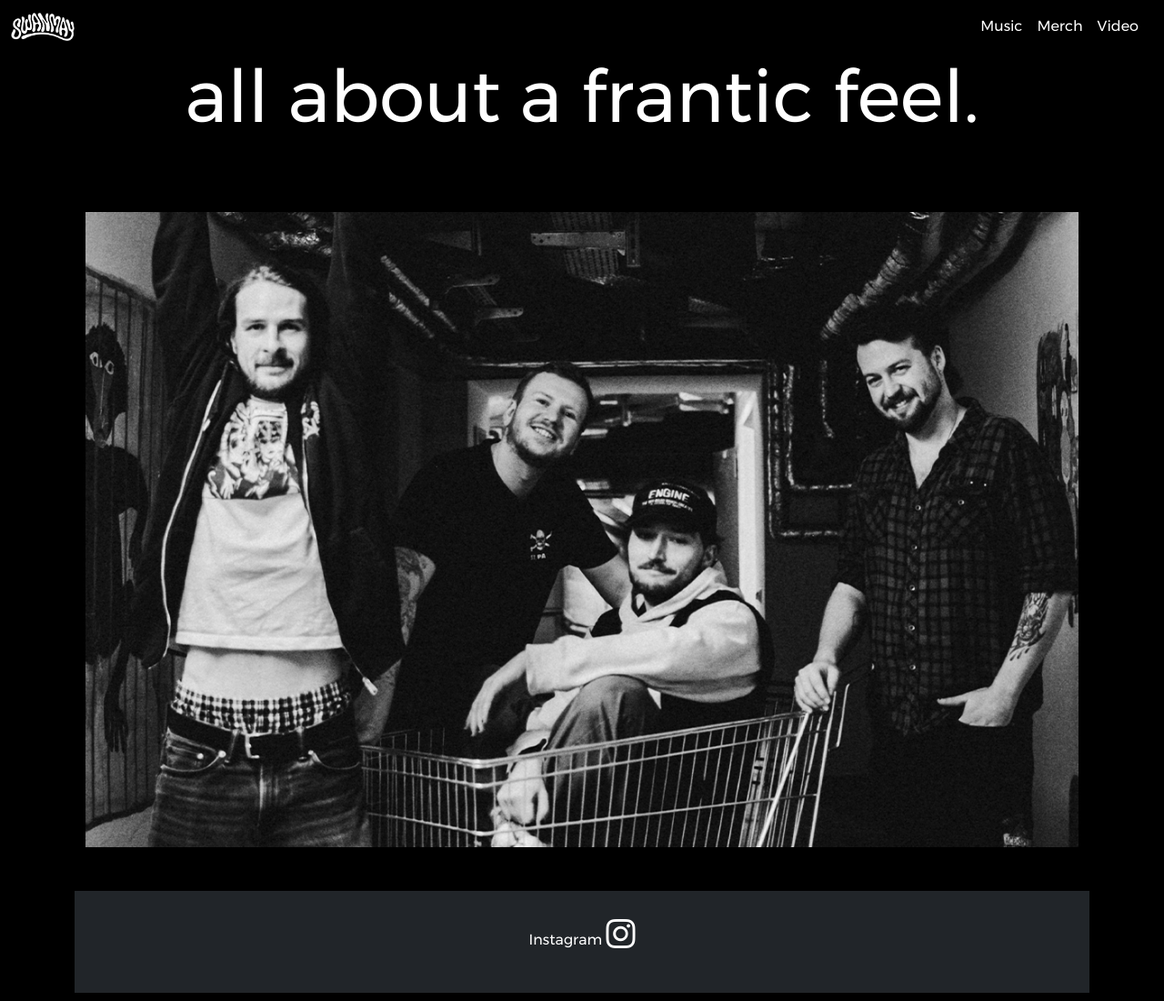
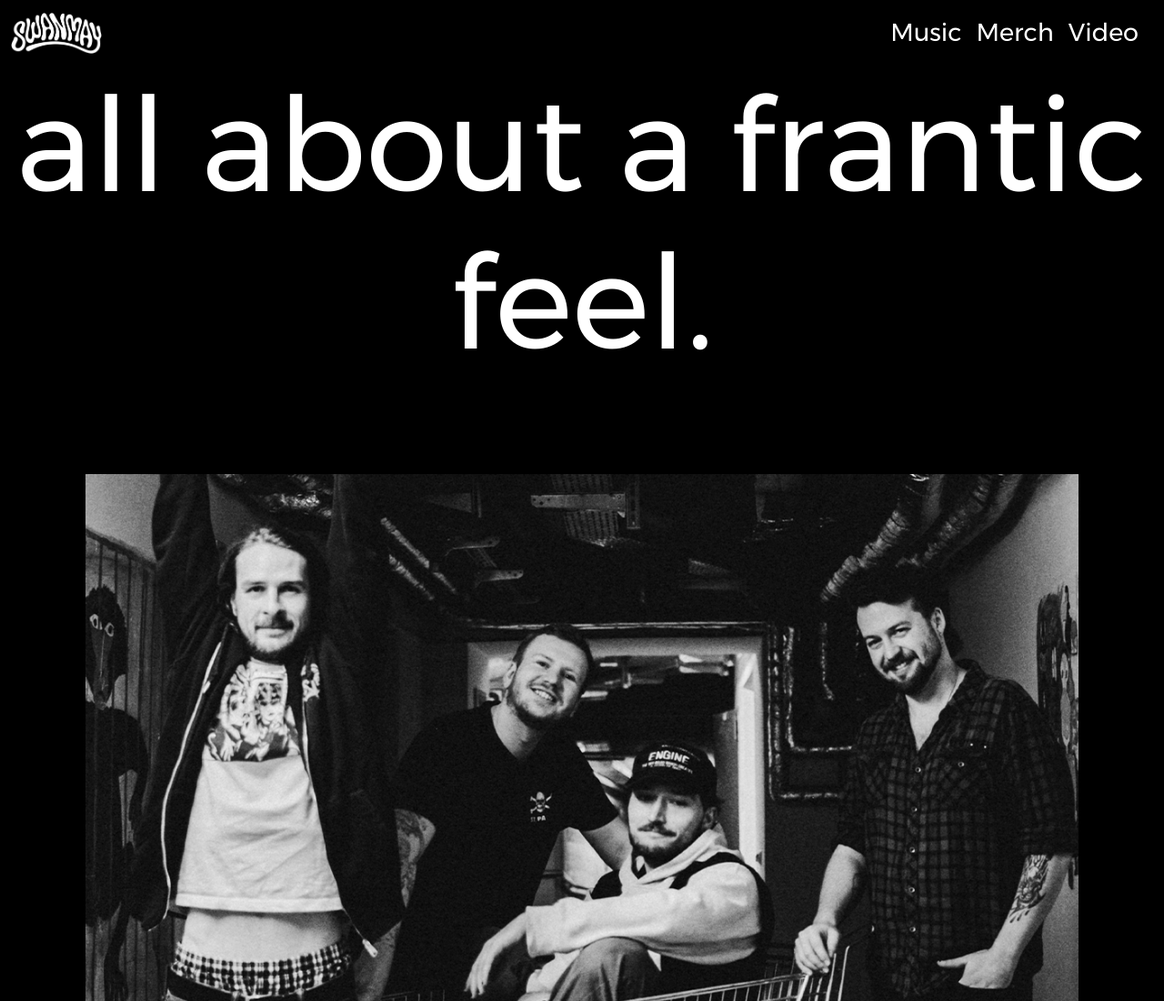
Before and after one commit to swanmaywebsite/website, a plain HTML site: page index.html in a window 1280 px wide. Shown: the top 1100 px of the page at 91% size. Drawn offline with Linux system fonts and the light colour scheme.

Commit message:
wir kumman mehr hin

```diff
--- a/index.html
+++ b/index.html
@@ -24,7 +24,7 @@
     <nav class="navbar navbar-expand-lg">
         <div class="container-fluid">
             <a class="navbar-brand" href="#">
-                <img src="/assets/SWANMAY_Logo_2024_W.png" alt="" width="70em">
+                <img src="/assets/SWANMAY_Logo_2024_W.png" alt="" width="100em">
             </a>
             <button class="navbar-toggler" type="button" data-bs-toggle="collapse" data-bs-target="#navbarNav"
                 aria-controls="navbarNav" aria-expanded="false" aria-label="Toggle navigation">
@@ -32,7 +32,7 @@
                     <i class="bi-list" style="font-size: 2rem; color: white;"></i>
                 </span>
             </button>
-            <div class="collapse navbar-collapse justify-content-end" id="navbarNav">
+            <div class="collapse navbar-collapse justify-content-end" style="font-size: 1.7em;" id="navbarNav">
                 <ul class="navbar-nav">
                     <li class="nav-item">
                         <a class="nav-link" href="https://swanmay.bandcamp.com/music">Music</a>
@@ -50,14 +50,14 @@
 
 
     <div class="text-center" style="color: white;">
-        <h1 class="display-1">all about a frantic feel.</h1>
+        <h1 class="display-1" style="font-size: 9em;">all about a frantic feel.</h1>
     </div>
 
     <div class="container text-white m-4">
         <div class="row">
             <div class="col-md-12">
                 <marquee direction="left">
-                    <div class="M-Content">
+                    <div class="M-Content" style="font-size: 2em;">
                         Arena Vienna - 06.03.2025 - Alte Schule Gutau - 07.03.2025
                     </div>
                 </marquee>
```
